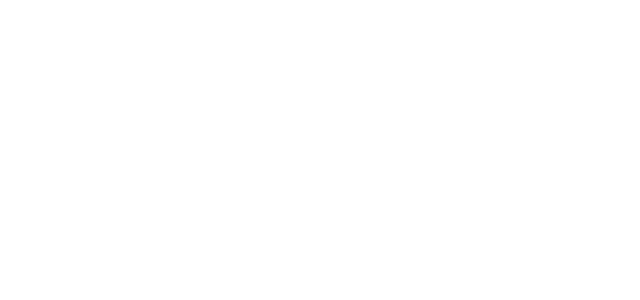
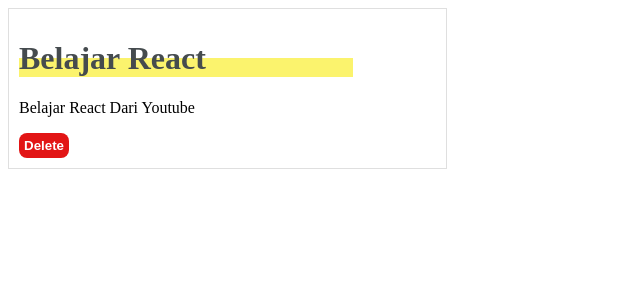
Before and after one commit to HenSetiawan/react-todo-firebase, a React (Create React App) app: page / in a window 1280 px wide. Shown: the top 300 px of the page, without its empty margins (0-640 px from the left). Built offline with nearby package versions, Linux system fonts and the light colour scheme.

Commit message:
learn react component, create task component

```diff
--- a/src/App.js
+++ b/src/App.js
@@ -1,6 +1,9 @@
+import Task from "./components/Task";
+
 function App() {
   return (
     <div className="App">
+      <Task />
     </div>
   );
 }
--- /dev/null
+++ b/src/components/Task.jsx
@@ -0,0 +1,14 @@
+import "../css/task.css";
+const Task = () => {
+  return (
+    <div>
+      <div className="card">
+        <h1 className="title">Belajar React</h1>
+        <p>Belajar React Dari Youtube</p>
+        <button className="btn">Delete</button>
+      </div>
+    </div>
+  );
+};
+
+export default Task;
--- /dev/null
+++ b/src/css/task.css
@@ -0,0 +1,27 @@
+.card {
+  border: 1px solid rgba(0, 0, 0, 0.125);
+  padding: 10px;
+  width: 33%;
+}
+
+.title {
+  background: linear-gradient(
+    180deg,
+    transparent,
+    transparent 50%,
+    #fbf36d 0,
+    #fbf36d
+  );
+  color: #454b4e;
+  width: 80%;
+}
+
+.btn {
+  background-color: rgb(226, 21, 21);
+  border: none;
+  color: #fff;
+  border-radius:8px;
+  padding: 5px;
+  font-weight: bold;
+  cursor: pointer;
+}
```
